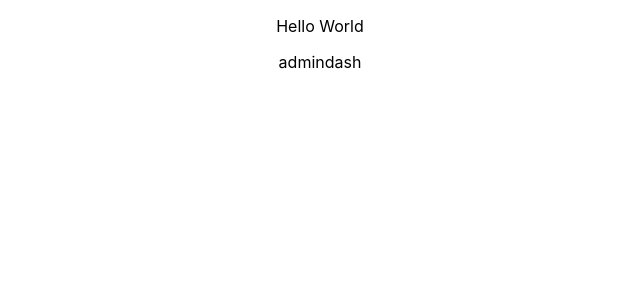
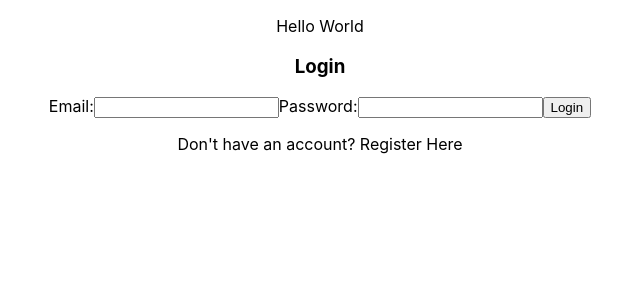
Before and after one commit to workorder-wr8/workorder-wr8, a React (Create React App) app: page / in a window 1280 px wide. Shown: the top 300 px of the page, without its empty margins (320-960 px from the left). Built offline with nearby package versions, Linux system fonts and the light colour scheme.

Commit message:
Created landing page for tenant with conditional rendering based on register or login text

```diff
--- a/src/Components/LandingTenant/LandingTenant.js
+++ b/src/Components/LandingTenant/LandingTenant.js
@@ -1,9 +1,80 @@
-import React from 'react'
+import { useState } from 'react';
 
-export default function AdminDash() {
+const LandingTenant = () => {
+
+    const [input, setInput] = useState({
+        firstName: '',
+        lastName: '',
+        email: '',
+        password: '',
+        verPassword: '',
+        property: ''
+    });
+
+    const [registeredView, setRegisteredView] = useState(false);
+
+
+    const handletoggle = () => {
+        setRegisteredView(!registeredView);
+    }
+
+    const handleInputChange = e => {
+        setInput({ ...input, [e.target.name]: e.target.value });
+    }
+
+    //TODO Implement post request for handeling registering and login
+
     return (
         <div>
-            admindash
+            <section className='container tenant-landing-container'>
+                <section className='input-fields'>
+                    {registeredView ?
+
+                        (
+                            <><h1>Register</h1>
+                                <label>First Name:</label>
+                                <input onChange={e => handleInputChange(e)} name='firstName' value={input.firstName} type='text' />
+                                <label>Last Name:</label>
+                                <input onChange={e => handleInputChange(e)} name='lastName' value={input.lastName} type='text' />
+                            </>
+                        )
+                        : (
+                            <>
+                                <h1>Login</h1>
+                            </>
+                        )}
+                    <label>Email:</label>
+                    <input onChange={e => handleInputChange(e)} name='email' value={input.email} type='text' />
+                    <label>Password:</label>
+                    <input onChange={e => handleInputChange(e)} name='password' value={input.password} type='password' />
+                    {registeredView ?
+                        (
+                            <>
+
+                                <label>Verify Password:</label>
+                                <input onChange={e => handleInputChange(e)} name='verPassword' value={input.verPassword} type='password' />
+                                <label>Property:</label>
+                                <select onChange={e => handleInputChange(e)} defaultValue='Select Property' name='properties'>
+                                    <option value='Select Property' disabled >Choose here</option>
+                                    <option name='property' value='property-1'>property-1</option>
+                                    <option name='property' value='property-2'>property-2</option>
+                                    <option name='property' value='property-3'>property-3</option>
+                                    <option name='property' value='property-4'>property-4</option>
+                                </select>
+                                <button className='btn signup-btn'>Sign Up</button>
+                                <p>Already have an account? <span onClick={() => handletoggle()}>Login Here</span></p>
+                            </>
+                        ) : (
+                            <>
+                                <button className='btn login-btn'>Login</button>
+                                <p>Don't have an account? <span onClick={() => handletoggle()}>Register Here</span></p>
+                            </>)}
+
+                </section>
+            </section>
+
         </div>
     )
 }
+
+export default LandingTenant;
```
